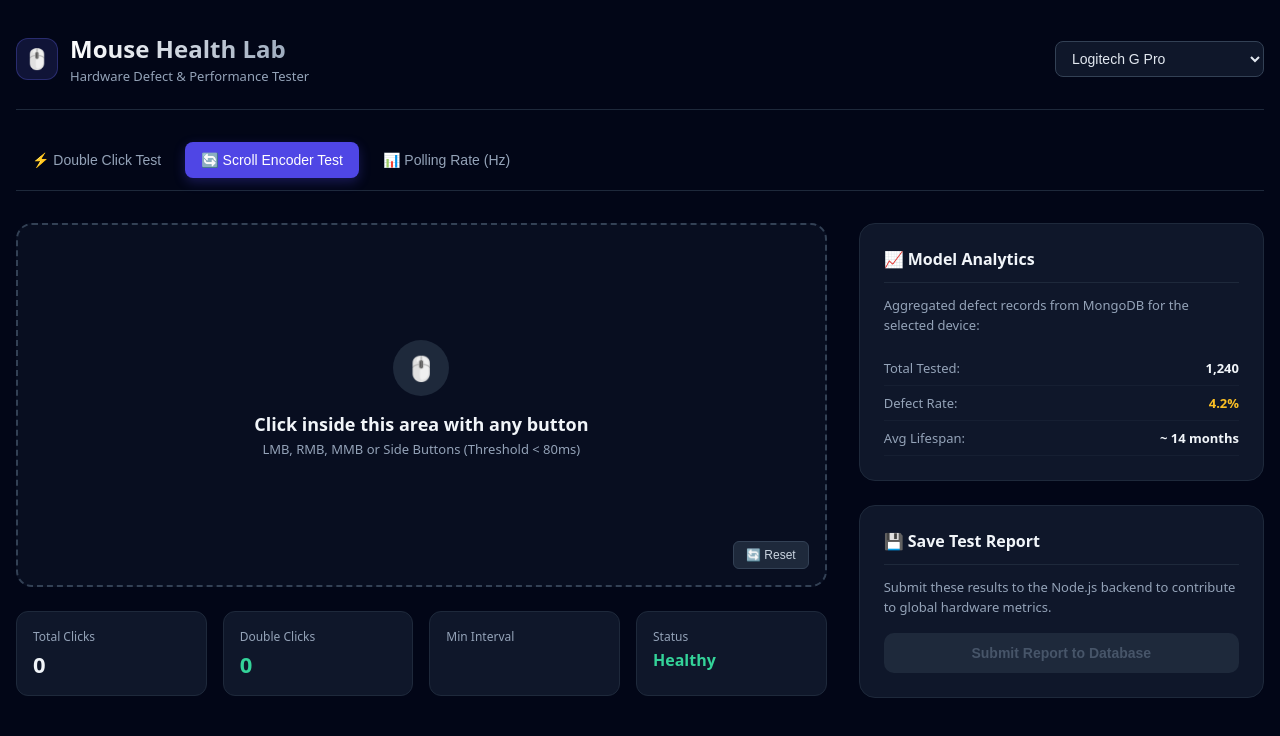
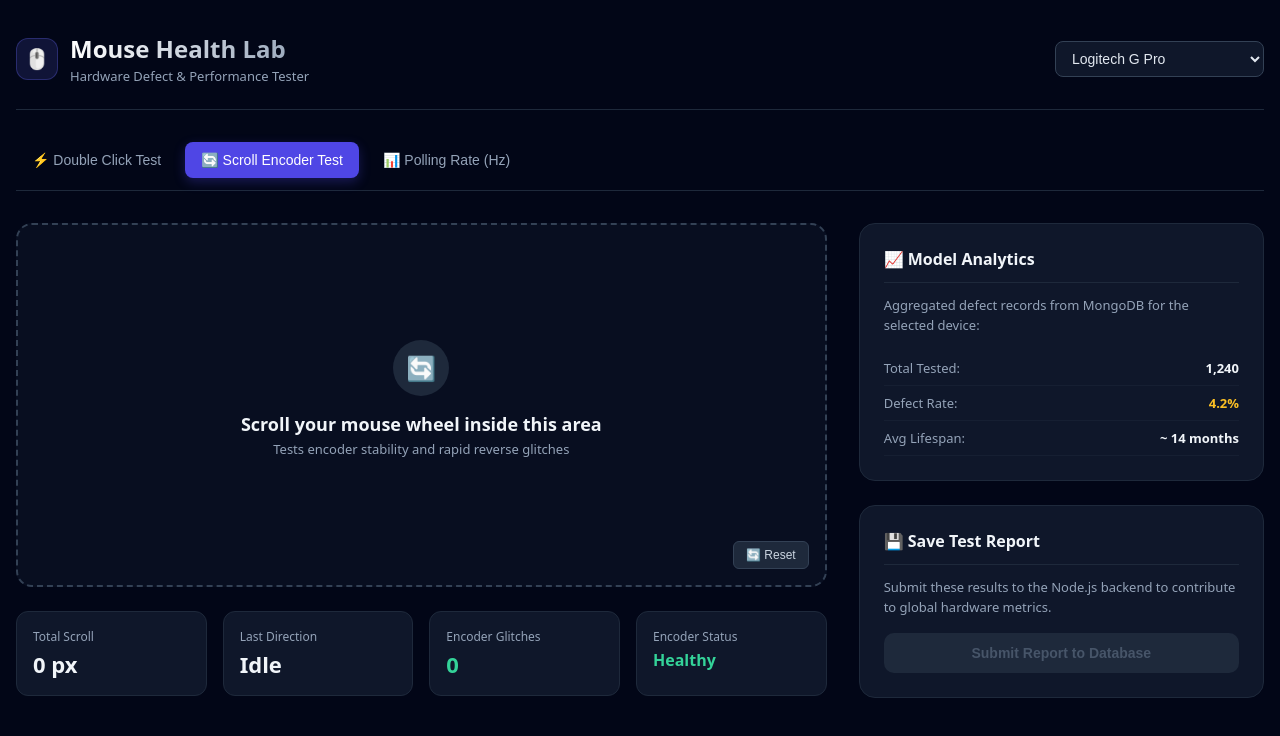
Before and after one commit to Danyl-Dudka/mouse_health_lab, a React (Vite) app in the folder client/: page / in a window 1280 px wide. Both pictures are taken after a click on the button "🔄 Scroll Encoder Test". Shown: the top 736 px of the page. Built offline with nearby package versions, Linux system fonts and the light colour scheme.

Commit message:
feat: implement non-passive scroll listener and glitch detection

```diff
--- a/client/src/components/MainPage/MainPage.tsx
+++ b/client/src/components/MainPage/MainPage.tsx
@@ -6,15 +6,67 @@ export default function MainPage() {
     const [doubleClicks, setDoubleClicks] = useState(0);
 
     const [selectedDevice, setSelectedDevice] = useState('Logitech G Pro');
+    const [minInterval, setMinInterval] = useState<number | null>(null);
     const [activeTab, setActiveTab] = useState<'doubleClick' | 'scroll' | 'polling'>('doubleClick');
 
     const lastClickTimeRef = useRef<number | null>(null);
-    const [minInterval, setMinInterval] = useState<number | null>(null);
+    const lastScrollTimeRef = useRef<number | null>(null);
+    const lastScrollDirectionRef = useRef<'Up' | 'Down' | null>(null);
+
+    const scrollAreaRef = useRef<HTMLDivElement | null>(null);
+
+    const [scrollPixels, setScrollPixels] = useState(0);
+    const [scrollGlitches, setScrollGlitches] = useState(0);
+    const [lastDirection, setLastDirection] = useState<'Up' | 'Down' | 'Idle'>('Idle');
+
+
+    const resetAll = () => {
+        setClickCount(0);
+        setDoubleClicks(0);
+        setMinInterval(null);
+        lastClickTimeRef.current = null;
+
+        setScrollPixels(0);
+        setScrollGlitches(0);
+        setLastDirection('Idle');
+        lastScrollTimeRef.current = null;
+        lastScrollDirectionRef.current = null;
+    }
 
     useEffect(() => {
-        setClickCount(0);
-        setDoubleClicks(0);
+        resetAll();
     }, [selectedDevice]);
+
+    useEffect(() => {
+        if (activeTab !== 'scroll') {
+            return;
+        }
+        const element = scrollAreaRef.current;
+        if (!element) {
+            return;
+        };
+
+        const handleWheel = (e: WheelEvent) => {
+            e.preventDefault();
+            const currentTime = performance.now();
+            const currentDirection: 'Up' | 'Down' = e.deltaY < 0 ? 'Up' : 'Down';
+            setScrollPixels((prev) => prev + Math.abs(Math.round(e.deltaY)));
+            setLastDirection(currentDirection);
+            if (lastScrollDirectionRef.current !== null && lastScrollTimeRef.current !== null) {
+                const timeDiff = currentTime - lastScrollTimeRef.current;
+                const isDirectionReversible = currentDirection !== lastScrollDirectionRef.current
+                if (isDirectionReversible && timeDiff < 100) {
+                    setScrollGlitches((prev) => prev + 1)
+                }
+            }
+            lastScrollTimeRef.current = currentTime;
+            lastScrollDirectionRef.current = currentDirection;
+        };
+        element.addEventListener('wheel', handleWheel, { passive: false });
+        return () => {
+            element.removeEventListener('wheel', handleWheel)
+        }
+    }, [activeTab])
 
     const handleTestAreaClick = () => {
         const currentTime = performance.now();
@@ -28,10 +80,10 @@ export default function MainPage() {
         }
         lastClickTimeRef.current = currentTime;
     }
+
     const handleReset = (e: React.MouseEvent) => {
         e.stopPropagation();
-        setClickCount(0);
-        setDoubleClicks(0);
+        resetAll();
     }
     return (
         <div className={styles.container}>
@@ -79,6 +131,8 @@ export default function MainPage() {
 
             <div className={styles.grid}>
                 <div>
+                    {activeTab === 'doubleClick' && (
+                        <>
                             <div
                                 onClick={handleTestAreaClick}
                                 onContextMenu={(e) => e.preventDefault()}
@@ -104,15 +158,56 @@ export default function MainPage() {
                                 </div>
                                 <div className={styles.metricCard}>
                                     <span className={styles.metricLabel}>Min Interval</span>
-                            <div className={styles.metricValue}>{minInterval}</div>
+                                    <div className={styles.metricValue}>{minInterval !== null ? `${minInterval} ms` : '-'}</div>
                                 </div>
                                 <div className={styles.metricCard}>
                                     <span className={styles.metricLabel}>Status</span>
                                     <div className={`${styles.metricValue} ${doubleClicks > 0 ? styles.textWarning : styles.textOk}`} style={{ fontSize: '16px' }}>
-                                {`${doubleClicks > 0 ? 'Defective': 'Healthy'}`}
+                                        {`${doubleClicks > 0 ? 'Defective' : 'Healthy'}`}
                                     </div>
                                 </div>
                             </div>
+                        </>
+                    )}
+                    {activeTab === 'scroll' && (
+                        <>
+                            <div
+                                ref={scrollAreaRef}
+                                className={styles.testArea}
+                                style={{ cursor: 'ns-resize' }}
+                            >
+                                <div className={styles.testIcon}>🔄</div>
+                                <h3 className={styles.testTitle}>Scroll your mouse wheel inside this area</h3>
+                                <p className={styles.testHint}>Tests encoder stability and rapid reverse glitches</p>
+
+                                <button onClick={handleReset} className={styles.resetBtn}>
+                                    🔄 Reset
+                                </button>
+                            </div>
+                            <div className={styles.metricsGrid}>
+                                <div className={styles.metricCard}>
+                                    <span className={styles.metricLabel}>Total Scroll</span>
+                                    <div className={styles.metricValue}>{scrollPixels} px</div>
+                                </div>
+                                <div className={styles.metricCard}>
+                                    <span className={styles.metricLabel}>Last Direction</span>
+                                    <div className={styles.metricValue}>{lastDirection}</div>
+                                </div>
+                                <div className={styles.metricCard}>
+                                    <span className={styles.metricLabel}>Encoder Glitches</span>
+                                    <div className={`${styles.metricValue} ${scrollGlitches > 0 ? styles.textWarning : styles.textOk}`}>
+                                        {scrollGlitches}
+                                    </div>
+                                </div>
+                                <div className={styles.metricCard}>
+                                    <span className={styles.metricLabel}>Encoder Status</span>
+                                    <div className={`${styles.metricValue} ${scrollGlitches > 0 ? styles.textWarning : styles.textOk}`} style={{ fontSize: '16px' }}>
+                                        {scrollGlitches > 0 ? 'Glitches Detected' : 'Healthy'}
+                                    </div>
+                                </div>
+                            </div>
+                        </>
+                    )}
                 </div>
                 <div className={styles.sidebar}>
                     <div className={styles.card}>
```
Lines whose indentation alone changed are shown as unchanged.
